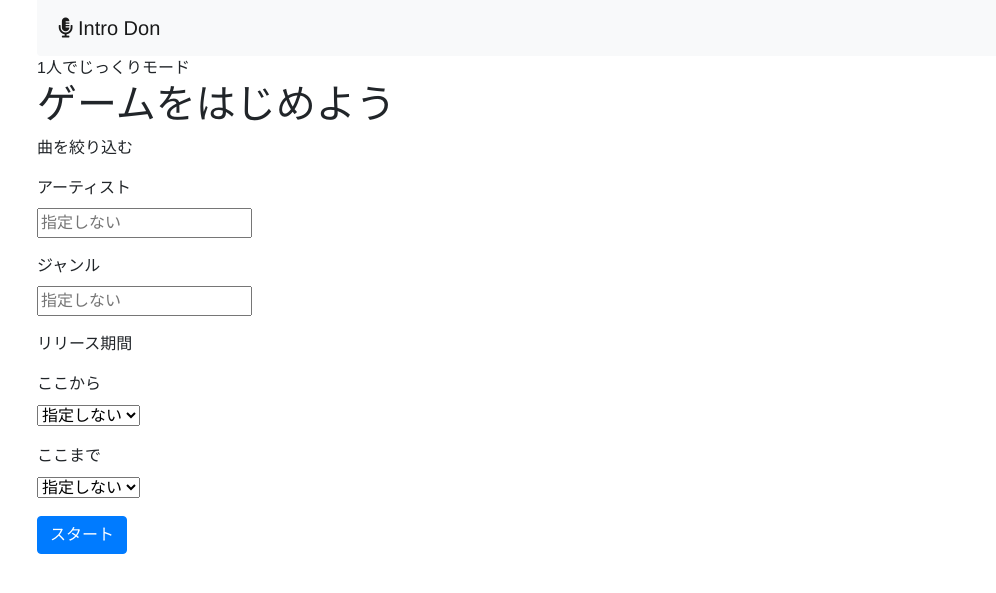
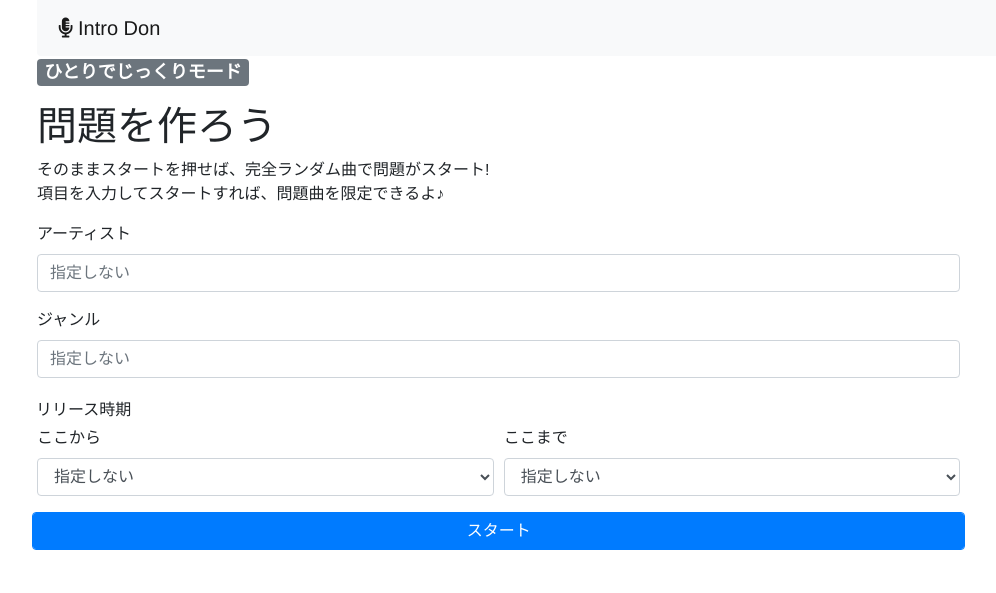
Before and after one commit to akiraseto/introdon, a Flask app: page /game/setting in a window 1280 px wide. Shown: the top 593 px of the page, without its empty margins (48-1044 px from the left). Run offline with Flask 2, Linux system fonts and the light colour scheme; some libraries are stand-ins or nearby versions; some web fonts are replaced.

Commit message:
デザインPC settingページを修正
マルチ、シングルモード両方対応済み

```diff
--- a/introdon/templates/_render_field.html
+++ b/introdon/templates/_render_field.html
@@ -13,11 +13,6 @@
 
 
 {% macro render_set(field) %}
-  <div class="form-group">
     <label for="{{ field.name }}">{{ field.label.text }}</label>
-    <div>
       {{ field(**kwargs)|safe }}
-    </div>
-  </div>
-
 {% endmacro %}
--- a/introdon/templates/games/setting.html
+++ b/introdon/templates/games/setting.html
@@ -2,20 +2,42 @@
 {% extends "layout.html" %}
 {% block body %}
 
-  1人でじっくりモード
+  <h4 class="mb-3"><span class="badge badge-secondary">ひとりでじっくりモード</span></h4>
+  <h1>問題を作ろう</h1>
 
-  <h1>ゲームをはじめよう</h1>
-  <p>曲を絞り込む</p>
+  <div class="mt-2">
+    <p>そのままスタートを押せば、完全ランダム曲で問題がスタート!<br>
+      項目を入力してスタートすれば、問題曲を限定できるよ♪</p>
+  </div>
 
-  <form action="{{ url_for('setting_game') }}" method="POST">
-    {{ render_set(form.artist ) }}
-    {{ render_set(form.genre ) }}
+  <form action="{{ url_for('setting_game') }}" method="POST" class="mt-3">
 
-    <p>リリース期間</p>
-    {{ render_set(form.release_from ) }}
-    {{ render_set(form.release_end ) }}
+    <div class="form-row">
+      <div class="form-group col-10">
+        {{ render_set(form.artist, class='form-control') }}
+      </div>
+      <div class="form-group col-10">
+        {{ render_set(form.genre, class='form-control') }}
+      </div>
+    </div>
 
-    <button class="btn btn-primary" type="submit">スタート</button>
+    <div class="form-row pl-1 my-1">
+      リリース時期
+    </div>
+
+    <div class="form-row">
+      <div class="form-group col-5">
+        {{ render_set(form.release_from, class='form-control') }}
+      </div>
+      <div class="form-group col-5">
+        {{ render_set(form.release_end, class='form-control') }}
+      </div>
+    </div>
+
+    <div class="form-row">
+      <button class="btn btn-primary form-control col-10" type="submit">スタート</button>
+    </div>
+
   </form>
 
 {% endblock %}
```
Also changed, not shown: introdon/templates/games/setting_multi.html (+30 -11 lines).
